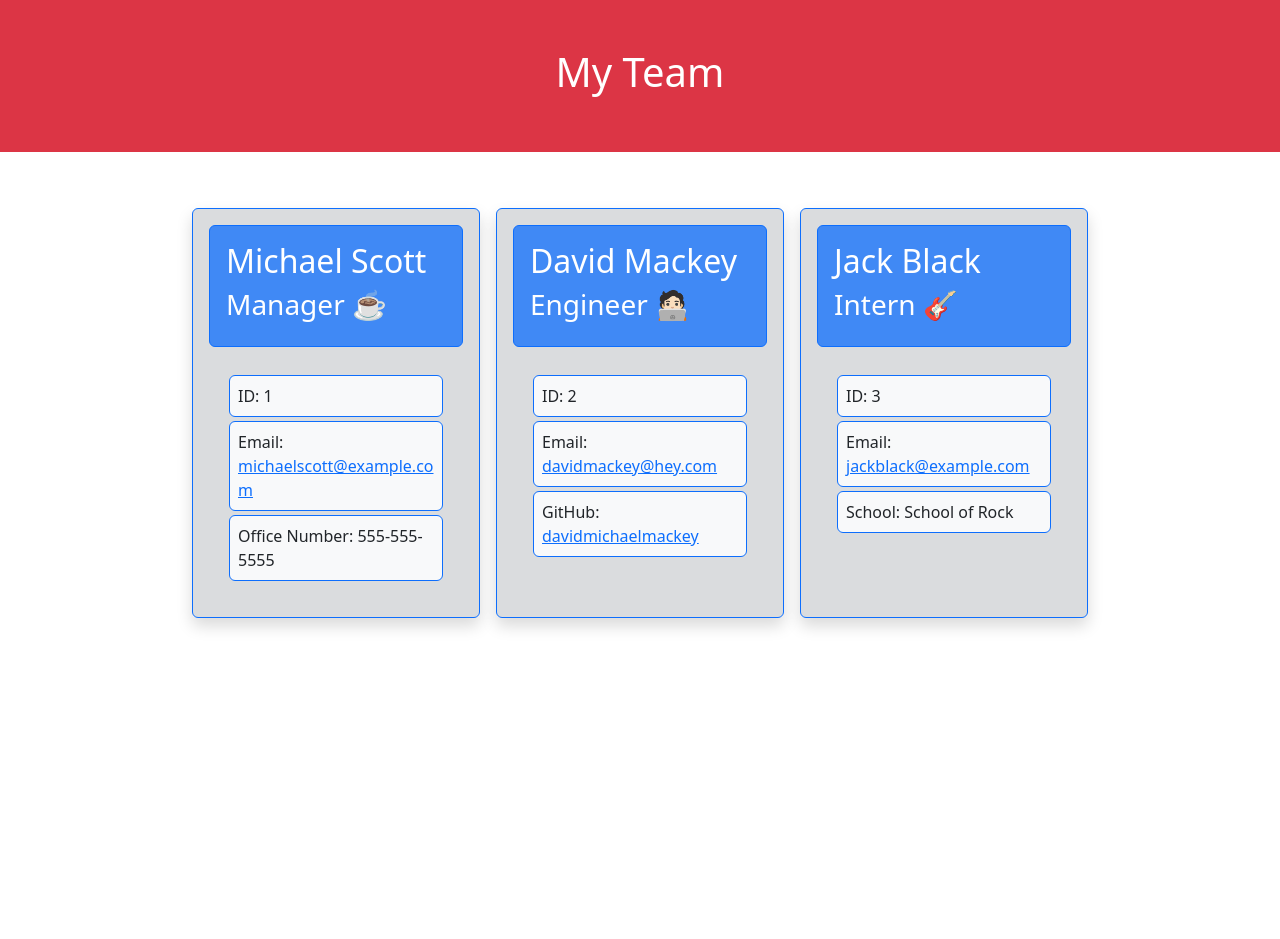
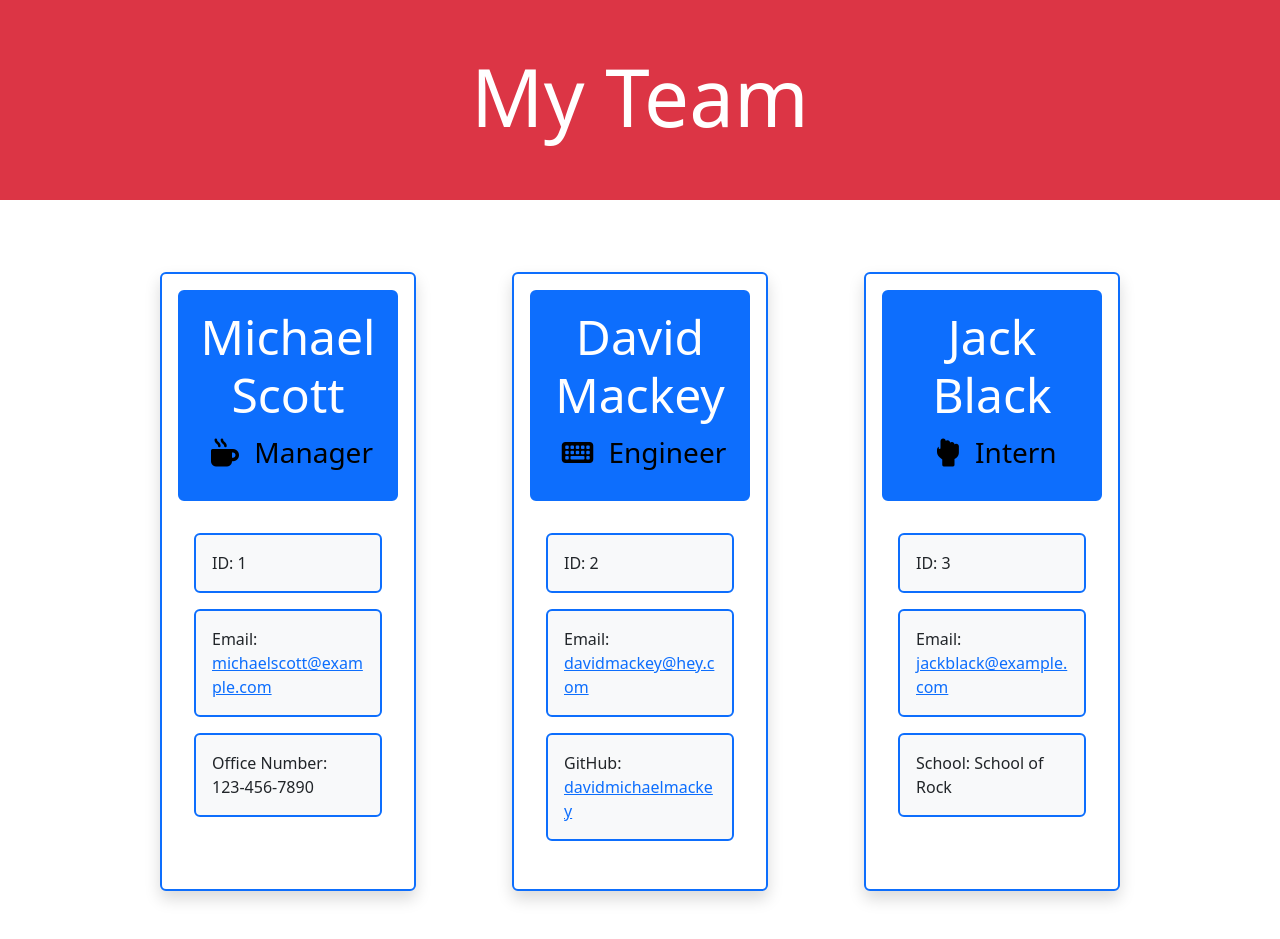
Before and after one commit to davidmichaelmackey/team-profile-generator, a website: page example.html in a window 1280 px wide. Before the commit the page ends 800 px from the top, so only its background shows below. Drawn offline with nearby package versions, Linux system fonts and the light colour scheme.

Commit message:
example.html

```diff
--- a/example.html
+++ b/example.html
@@ -5,6 +5,8 @@
     <!-- meta tags -->
     <meta charset="UTF-8">
     <meta http-equiv="X-UA-Compatible" content="ie=edge">
+    <!-- font awesome -->
+    <link rel="stylesheet" href="https://cdnjs.cloudflare.com/ajax/libs/font-awesome/6.3.0/css/all.min.css" integrity="sha512-SzlrxWUlpfuzQ+pcUCosxcglQRNAq/DZjVsC0lE40xsADsfeQoEypE+enwcOiGjk/bSuGGKHEyjSoQ1zVisanQ==" crossorigin="anonymous" referrerpolicy="no-referrer" />
     <!-- bootstrap -->
     <link href="https://cdn.jsdelivr.net/npm/bootstrap@5.2.3/dist/css/bootstrap.min.css" rel="stylesheet" integrity="sha384-rbsA2VBKQhggwzxH7pPCaAqO46MgnOM80zW1RWuH61DGLwZJEdK2Kadq2F9CUG65" crossorigin="anonymous">
     <!-- title -->
@@ -12,45 +14,48 @@
   </head>
 
   <body>
-    <header class="p-5 mb-5 header bg-danger text-white text-center">
+    <header class="p-5 mb-4 header bg-danger text-white text-center">
       <div class="container">
-        <h1>My Team</h1>
+        <h1 class="display-1">My Team</h1>
       </div>
     </header>
-
+    <!-- ! -->
     <main class="d-flex flex-wrap justify-content-center">
-      <div class="p-3 m-2 card shadow bg-secondary bg-opacity-25 border border-primary" style="width: 18rem;">
-        <div class="card p-3 mb-2 bg-primary bg-opacity-75 text-white border border-primary">
-          <h2>Michael Scott</h2>
-          <h3>Manager ☕</h3>
+      <!-- ! -->
+      <div class="p-3 m-5 card shadow bg-white border border-2 border-primary" style="width: 20vw;">
+        <div class="card p-3 mb-3 bg-primary bg-opacity-0 text-white border border-primary">
+          <h2 class="display-5 text-center">Michael Scott</h2>
+          <h3 class="text-black text-center"><i class="fa-solid fa-mug-hot m-2"></i> Manager</h3>
         </div>
         <div class="card-body">
-          <p class="p-2 m-1 bg-light border rounded border-primary">ID: 1</p>
-          <p class="p-2 m-1 bg-light border rounded border-primary">Email: <a href="michaelscott@example.com">michaelscott@example.com</a></p>
-          <p class="p-2 m-1 bg-light border rounded border-primary">Office Number: 555-555-5555</p>
+          <p class="p-3 bg-light border rounded border-primary">ID: 1</p>
+          <p class="p-3 bg-light border rounded border-primary">Email: <a href="michaelscott@example.com">michaelscott@example.com</a></p>
+          <p class="p-3 bg-light border rounded border-primary">Office Number: <a href="tel:123-456-7890"></a>123-456-7890</p>
         </div>
       </div>
-      <div class="p-3 m-2 card shadow bg-secondary bg-opacity-25 border border-primary" style="width: 18rem;">
-        <div class="card p-3 mb-2 bg-primary bg-opacity-75 text-white border border-primary">
-          <h2>David Mackey</h2>
-          <h3>Engineer 🧑🏻‍💻</h3>
+      <!-- ! -->
+      <div class="p-3 m-5 card shadow bg-white border border-2 border-primary" style="width: 20vw;">
+        <div class="card p-3 mb-3 bg-primary bg-opacity-0 text-white border border-primary">
+          <h2 class="display-5 text-center">David Mackey</h2>
+          <h3 class="text-black text-center"><i class="fa-solid fa-keyboard m-2"></i> Engineer</h3>
         </div>
         <div class="card-body">
-          <p class="p-2 m-1 bg-light border rounded border-primary">ID: 2</p>
-          <p class="p-2 m-1 bg-light border rounded border-primary">Email: <a href="tim@email.com">davidmackey@hey.com</a></p>
-          <p class="p-2 m-1 bg-light border rounded border-primary">GitHub: <a href="https://github.com/davidmichaelmackey">davidmichaelmackey</a>
+          <p class="p-3 bg-light border rounded border-primary">ID: 2</p>
+          <p class="p-3 bg-light border rounded border-primary">Email: <a href="tim@email.com">davidmackey@hey.com</a></p>
+          <p class="p-3 bg-light border rounded border-primary">GitHub: <a href="https://github.com/davidmichaelmackey">davidmichaelmackey</a>
           </p>
         </div>
       </div>
-      <div class="p-3 m-2 card shadow bg-secondary bg-opacity-25 border border-primary" style="width: 18rem;">
-        <div class="card p-3 mb-2 bg-primary bg-opacity-75 text-white border border-primary">
-          <h2>Jack Black</h2>
-          <h3>Intern 🎸</h3>
+      <!-- ! -->
+      <div class="p-3 m-5 card shadow bg-white border border-2 border-primary" style="width: 20vw;">
+        <div class="card p-3 mb-3 bg-primary bg-opacity-0 text-white border border-primary">
+          <h2 class="display-5 text-center">Jack Black</h2>
+          <h3 class="text-black text-center"><i class="fa-solid fa-hand-back-fist m-2"></i> Intern</h3>
         </div>
         <div class="card-body">
-          <p class="p-2 m-1 bg-light border rounded border-primary">ID: 3</p>
-          <p class="p-2 m-1 bg-light border rounded border-primary">Email: <a href="jackblack@example.com">jackblack@example.com</a></p>
-          <p class="p-2 m-1 bg-light border rounded border-primary">School: School of Rock</p>
+          <p class="p-3 bg-light border rounded border-primary">ID: 3</p>
+          <p class="p-3 bg-light border rounded border-primary">Email: <a href="jackblack@example.com">jackblack@example.com</a></p>
+          <p class="p-3 bg-light border rounded border-primary">School: School of Rock</p>
         </div>
       </div>
     </main>
```
Also changed, not shown: assets/js/cards.js (+13 -10 lines).
